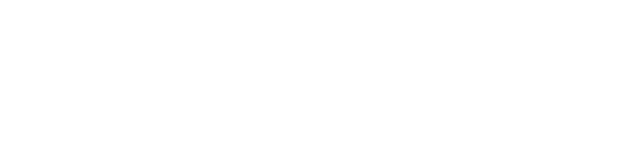
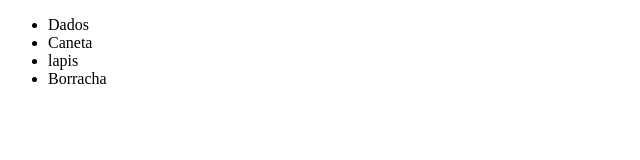
Before and after one commit to marceloduarte/Repositorio, a plain HTML site: page Index.html in a window 1280 px wide. Shown: the whole page, without its empty margins (0-640 px from the left). Drawn offline with Linux system fonts and the light colour scheme.

Commit message:
adicionou lista de dados

```diff
--- a/Index.html
+++ b/Index.html
@@ -5,6 +5,12 @@
     <meta name="viewport" content="width=device-width, initial-scale=1.0">
     <meta http-equiv="X-UA-Compatible" content="ie=edge">
     <title>Document</title>
+    <ul>
+        <li>Dados</li>
+        <li>Caneta</li>
+        <li>lapis</li>
+        <li>Borracha</li>
+    </ul>
 </head>
 <body>
 
```
